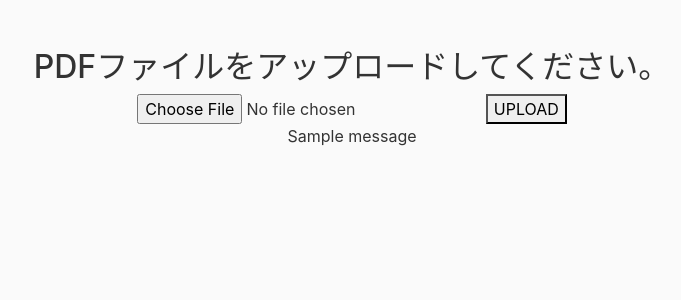
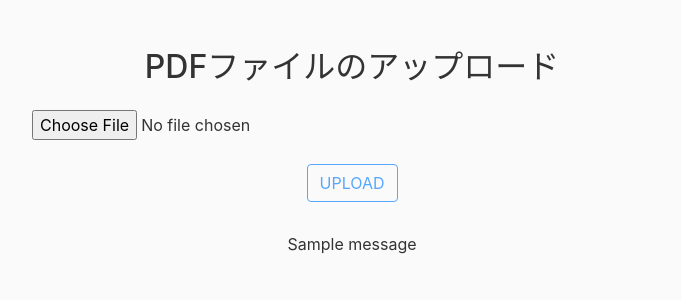
Before and after one commit to seal-git/commentshare-1, a Flask app: page /pdf_uploads in a window 1280 px wide. Shown: the part 72-372 px from the top of the page, without its empty margins (288-969 px from the left). Run offline with Flask 2, Linux system fonts and the light colour scheme; a user stored in the database is signed in; tables that the repository leaves empty hold one stand-in row (values such as "Sample post"); one stand-in notice (Sample message) is shown; some libraries are stand-ins or nearby versions.

Commit message:
多重送信の回避

```diff
--- a/commentshare/routes.py
+++ b/commentshare/routes.py
@@ -133,6 +133,7 @@ def search():
 
 
 @app.route('/read_pdf')
+@login_required
 def read_pdf():
     return render_template('viewer.html', title='pdf page')
 
--- a/commentshare/templates/account.html
+++ b/commentshare/templates/account.html
@@ -34,6 +34,7 @@ window.onload = $('.pdf-list').on('click', function(){
   padding: 0;
 }
 h2{
+    font-size: 23px;
     margin-bottom:30px;
 }
 body{
--- a/commentshare/templates/pdf_uploads.html
+++ b/commentshare/templates/pdf_uploads.html
@@ -1,22 +1,32 @@
 {% extends "layout.html" %}
 {% block content %}
 <div class="pdf_uploads">
+  <center>
     <h2>
-        PDFファイルをアップロードしてください。
+        PDFファイルのアップロード
     </h2>
     <form method = post enctype = multipart/form-data>
-    <input type=file name =file>
-    <button type="submit">UPLOAD</button>
+    <div class="custom-file">
+    <input type="file" id="pdf_file" class="form-control-file w-50" onchange="selectFile()" name =file>
+    </div>
+    <button type="submit" id='sub' class="btn btn-outline-primary">UPLOAD</button>
     </form>
     {% with messages = get_flashed_messages() %}
     {% if messages %}
       {% for message in messages %}
-        <p>{{ message }}</p>
+        <p class='flash_message'>{{ message }}</p>
       {% endfor %}
     {% endif %}
   {% endwith %}
 </div>
+</center>
 <style>
+  .h2{
+    font-size: 4vw;
+  }
+  .flash_message{
+    margin-top:30px;
+  }
   .file {
     display: inline-block;
     overflow: hidden;
@@ -29,5 +39,30 @@
   .pdf_uploads{
     text-align: center;
   }
+
+  .custom-file{
+    margin-top: 1em;
+    margin-bottom: 1em;
+  }
 </style>
+
+<script>
+
+document.getElementById("sub").onclick = function() {
+  document.getElementById("sub").disabled = true;
+  $(this).closest('form').submit();
+};
+
+window.onload = function() {
+    document.getElementById("sub").disabled = true;
+  }
+  function selectFile() {
+    if (document.getElementById("pdf_file").value === "") {
+      document.getElementById("sub").disabled = true;
+    }
+    else {
+      document.getElementById("sub").disabled = false;
+    }
+  }
+</script>
 {% endblock content %}
--- a/commentshare/templates/search_result.html
+++ b/commentshare/templates/search_result.html
@@ -1,7 +1,7 @@
 {% extends "layout.html" %}
 {% import "bootstrap/wtf.html" as wtf %}
 {% block content %}
-<center><h2>SEARCH WORD:  {%print(search_word)%}</h2></center>
+<center><h2>Keyword: {%print(search_word)%}</h2></center>
     <ul>
     {% for pdf in pdfs %}
         <li><a href=# class='pdf-list' pdf-id={{pdf.id}}.pdf><font color="#006600">
@@ -34,6 +34,7 @@ window.onload = $('.pdf-list').on('click', function(){
 }
 h2{
     margin-bottom:30px;
+    color:#4169e1;;
 }
 body{
     background-color:whitesmoke;
```
Also changed, not shown: commentshare/templates/mypage.html (+11 -8 lines), commentshare/templates/search.html (+7 -1 lines).
